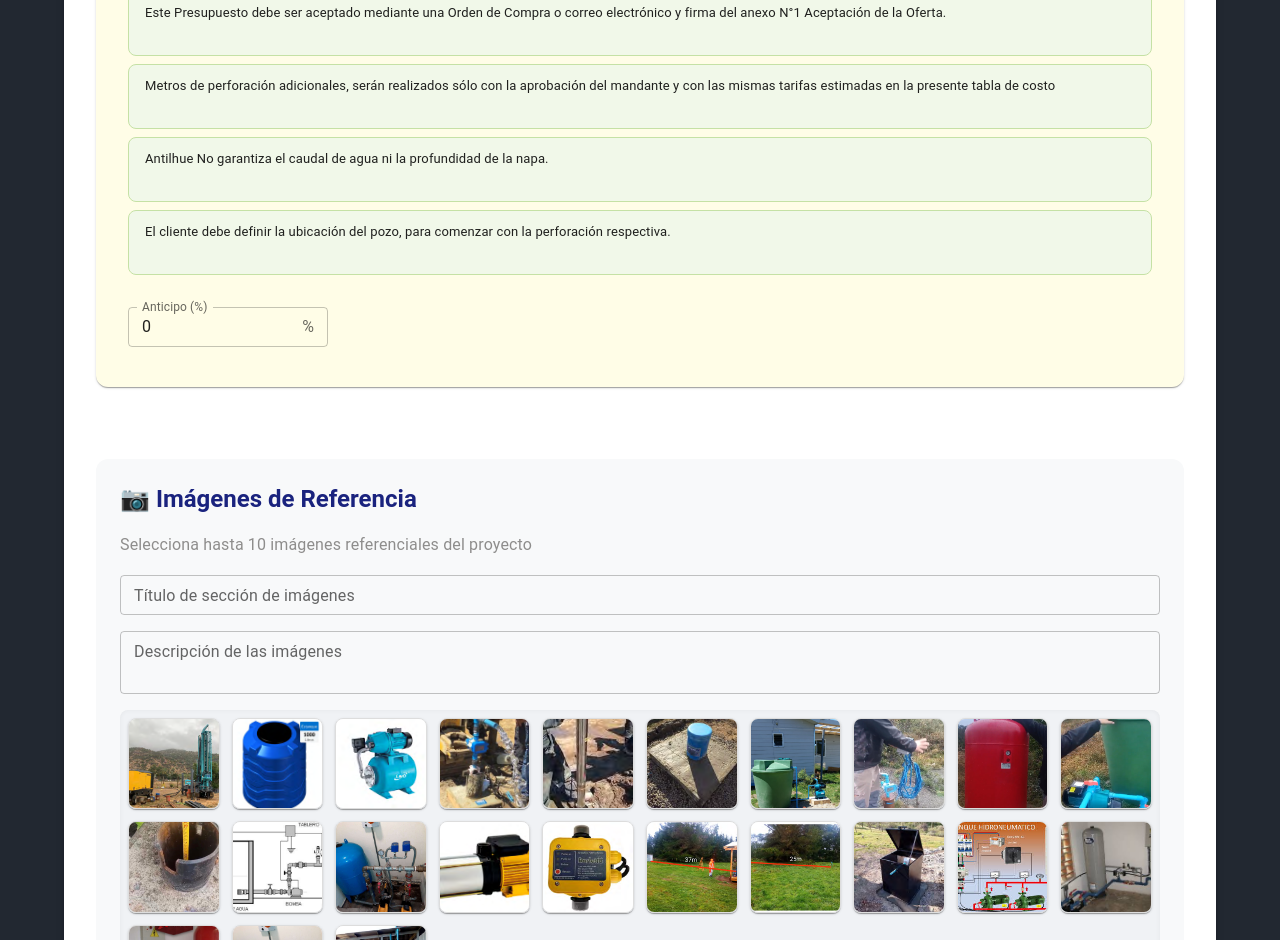
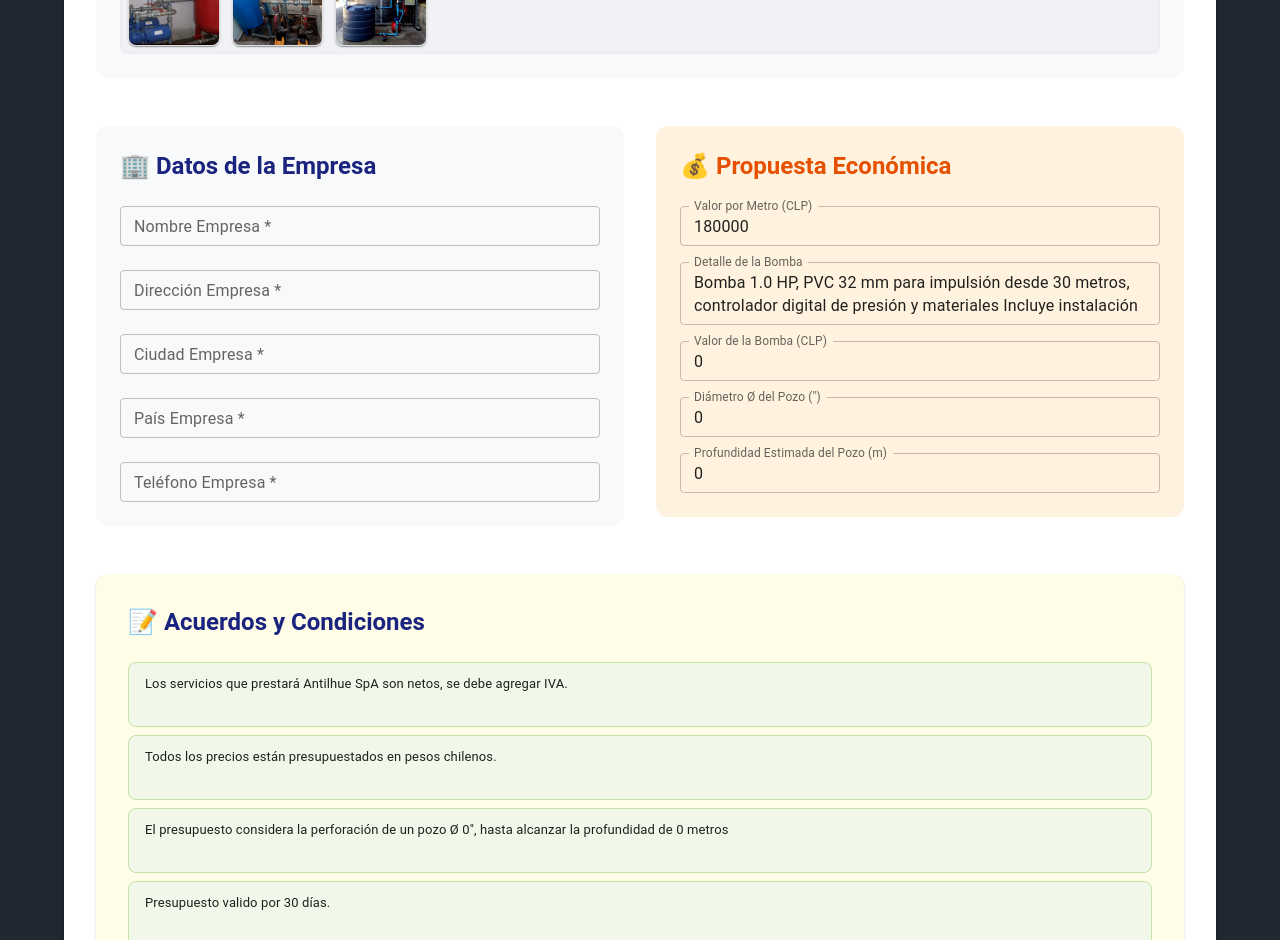
Before and after one commit to AntilhueTeam/frontend_general, a Next.js app: page /cotizacion/crear in a window 1280 px wide. Shown: the part 1860-2800 px from the top of the page. Built offline with nearby package versions, Linux system fonts and the light colour scheme.

Commit message:
ultimos cambios

```diff
--- a/src/app/cotizacion/crear/page.tsx
+++ b/src/app/cotizacion/crear/page.tsx
@@ -1,5 +1,5 @@
 "use client"
-import React, { useState } from 'react';
+import React, { useEffect, useState } from 'react';
 import {
     AppBar,
     Toolbar,
@@ -87,6 +87,10 @@ type FormData = {
     valor_metro: number;
     valor_servicio: number;
     valor_bomba: number;
+    variante_metro: number;
+    n_profundidad: number;
+    detalle_bomba: string;
+
 
     columna_input_cero: string;
     columna_input_uno: string;
@@ -98,6 +102,19 @@ type FormData = {
 
 };
 
+const acuerdosTemplate = [
+    'Los servicios que prestará Antilhue SpA son netos, se debe agregar IVA.',
+    'Todos los precios están presupuestados en pesos chilenos.',
+    'El presupuesto considera la perforación de un pozo Ø <variante_metro>, hasta alcanzar la profundidad de <n_profundidad> metros',
+    'Presupuesto valido por 30 días.',
+    'Antilhue no cuenta con un estudio de suelos, proporcionado por el Mandante, donde se indique las características del terreno, por lo que la empresa no responde por la calidad del suelo que impida la ejecución de los trabajos.',
+    'La presente cotización no contempla Obras de Drenaje, que puedan ser necesarias para contener posibles afloramientos de agua, por la boca del pozo.',
+    'Este Presupuesto debe ser aceptado mediante una Orden de Compra o correo electrónico y firma del anexo N°1 Aceptación de la Oferta.',
+    'Metros de perforación adicionales, serán realizados sólo con la aprobación del mandante y con las mismas tarifas estimadas en la presente tabla de costo',
+    'Antilhue No garantiza el caudal de agua ni la profundidad de la napa.',
+    'El cliente debe definir la ubicación del pozo, para comenzar con la perforación respectiva.'
+];
+
 export default function SolicitudCotizacion() {
     const router = useRouter();
     const [selectedImages, setSelectedImages] = useState<File[]>([]);
@@ -107,9 +124,12 @@ export default function SolicitudCotizacion() {
 
         nombre_cliente: '',
         numero_revision: 'A',
-        valor_metro: 0,
+        valor_metro: 180000,
         valor_servicio: 0,
         valor_bomba: 0,
+        variante_metro: 0,
+        detalle_bomba: 'Bomba 1.0 HP, PVC 32 mm para impulsión desde 30 metros, controlador digital de presión y materiales Incluye instalación y garantía de la bomba por 1 año.',
+        n_profundidad: 0,
         flechas: [],
         columna_input_cero: '',
         columna_input_uno: '',
@@ -136,7 +156,6 @@ export default function SolicitudCotizacion() {
         requiere_respuesta: false,
         aportes_cliente: ['', '', ''],
         aportes_antilhue: ['', '', ''],
-        acuerdo1: 'El presupuesto considera la perforación de un pozo Ø <variante_metro>, hasta alcanzar la profundidad de <n_profundidad> metros',
         acuerdos: [
             'Los servicios que prestará Antilhue SpA son netos, se debe agregar IVA.',
             'Todos los precios están presupuestados en pesos chilenos.',
@@ -264,31 +283,22 @@ export default function SolicitudCotizacion() {
         }));
     };
 
-    const renderTextWithInput = (text: string) => {
-        return text.split('<').map((part, index) => {
-            if (part.includes('>')) {
-                const variable = part.split('>')[0];
-                return (
-                    <span key={index}>
-                        <TextField
-                            value={formData[variable] || ''}
-                            name={variable}
-                            onChange={handleChange}
-                            size="small"
-                            sx={{
-                                backgroundColor: '#f1f8e9',
-                                marginLeft: 1,
-                                width: 'auto',
-                                fontWeight: 'bold',
-                            }}
-                        />
-                        {part.split('>')[1]}
-                    </span>
-                );
-            }
-            return part;
-        });
-    };
+
+    function generarAcuerdos(template: string[], variante_metro: number, n_profundidad: number): string[] {
+        return template.map(linea =>
+            linea
+                .replace(/<variante_metro>/g, `${variante_metro}"`)
+                .replace(/<n_profundidad>/g, n_profundidad.toString())
+        );
+    }
+
+    useEffect(() => {
+        const acuerdosActualizados = generarAcuerdos(acuerdosTemplate, formData.variante_metro, formData.n_profundidad);
+        setFormData(prev => ({
+            ...prev,
+            acuerdos: acuerdosActualizados
+        }));
+    }, [formData.variante_metro, formData.n_profundidad]);
 
     return (
         <LocalizationProvider dateAdapter={AdapterDateFns}>
@@ -361,7 +371,7 @@ export default function SolicitudCotizacion() {
                                         </Typography>
                                         <TextField
                                             fullWidth
-                                            label="Nombre/RUT del cliente *"
+                                            label="Nombre del cliente *"
                                             variant="outlined"
                                             size="small"
                                             sx={{ mb: 3 }}
@@ -520,64 +530,6 @@ export default function SolicitudCotizacion() {
 
 
 
-                                {/* Sección Acuerdos */}
-                                <Grid size={{ xs: 12 }}>
-                                    <Paper sx={{ p: 4, borderRadius: 3, bgcolor: '#fffde7' }}>
-                                        <Typography variant="h5" sx={{ fontWeight: 600, mb: 3, color: '#1a237e' }}>
-                                            📝 Acuerdos y Condiciones
-                                        </Typography>
-
-                                        <Grid container spacing={1} sx={{ mb: 2 }}>
-                                            {formData.acuerdos.map((item, i) => (
-                                                <Grid size={{ xs: 12 }} key={i}>
-                                                    <Paper
-                                                        variant="outlined"
-                                                        sx={{
-                                                            p: 1,
-                                                            borderRadius: 2,
-                                                            backgroundColor: '#f1f8e9',
-                                                            borderColor: '#c5e1a5',
-                                                        }}
-                                                    >
-                                                        <TextField
-                                                            fullWidth
-                                                            multiline
-                                                            minRows={2}
-                                                            variant="standard"
-                                                            value={item}
-                                                            onChange={(e) => {
-                                                                const nuevosAcuerdos = [...formData.acuerdos];
-                                                                nuevosAcuerdos[i] = e.target.value;
-                                                                setFormData({ ...formData, acuerdos: nuevosAcuerdos });
-                                                            }}
-                                                            InputProps={{
-                                                                disableUnderline: true,
-                                                                sx: { fontSize: 13, px: 1 },
-                                                            }}
-                                                        />
-                                                    </Paper>
-                                                </Grid>
-                                            ))}
-                                        </Grid>
-
-
-                                        <TextField
-                                            fullWidth
-                                            label="Anticipo (%)"
-                                            variant="outlined"
-                                            size="small"
-                                            sx={{ maxWidth: 200 }}
-                                            InputProps={{
-                                                endAdornment: <InputAdornment position="end">%</InputAdornment>,
-                                            }}
-                                            name="anticipo"
-                                            value={formData.anticipo}
-                                            onChange={handleChange}
-                                            type="number"
-                                            margin="normal"
-                                        />
-                                    </Paper>
-                                </Grid>
 
 
 
@@ -781,7 +733,7 @@ export default function SolicitudCotizacion() {
                                             />
                                             <TextField
                                                 fullWidth
-                                                label="Región Empresa *"
+                                                label="Ciudad Empresa *"
                                                 size="small"
                                                 name="region_empresa"
                                                 value={formData.region_empresa}
@@ -828,12 +780,14 @@ export default function SolicitudCotizacion() {
 
                                             <TextField
                                                 fullWidth
-                                                label="Valor del Servicio Total (CLP)"
-                                                type="number"
+                                                label="Detalle de la Bomba"
+                                                type="text"
                                                 size="small"
-                                                name="valor_servicio"
-                                                value={formData.valor_servicio}
+                                                name="detalle_bomba"
+                                                value={formData.detalle_bomba}
                                                 onChange={handleChange}
+                                                multiline
+                                                rows={2}
                                                 sx={{ mb: 2 }}
                                             />
 
@@ -845,9 +799,91 @@ export default function SolicitudCotizacion() {
                                                 name="valor_bomba"
                                                 value={formData.valor_bomba}
                                                 onChange={handleChange}
+                                                sx={{ mb: 2 }}
+                                            />
+
+                                            <TextField
+                                                fullWidth
+                                                label='Diámetro Ø del Pozo (")'
+                                                type="number"
+                                                size="small"
+                                                name="variante_metro"
+                                                value={formData.variante_metro}
+                                                onChange={handleChange}
+                                                sx={{ mb: 2 }}
+                                            />
+
+                                            <TextField
+                                                fullWidth
+                                                label="Profundidad Estimada del Pozo (m)"
+                                                type="number"
+                                                size="small"
+                                                name="n_profundidad"
+                                                value={formData.n_profundidad}
+                                                onChange={handleChange}
                                             />
                                         </Paper>
                                     </Grid>
+
+                                </Grid>
+
+                                {/* Sección Acuerdos */}
+                                <Grid size={{ xs: 12 }}>
+                                    <Paper sx={{ p: 4, borderRadius: 3, bgcolor: '#fffde7' }}>
+                                        <Typography variant="h5" sx={{ fontWeight: 600, mb: 3, color: '#1a237e' }}>
+                                            📝 Acuerdos y Condiciones
+                                        </Typography>
+
+                                        <Grid container spacing={1} sx={{ mb: 2 }}>
+                                            {formData.acuerdos.map((item, i) => (
+                                                <Grid size={{ xs: 12 }} key={i}>
+                                                    <Paper
+                                                        variant="outlined"
+                                                        sx={{
+                                                            p: 1,
+                                                            borderRadius: 2,
+                                                            backgroundColor: '#f1f8e9',
+                                                            borderColor: '#c5e1a5',
+                                                        }}
+                                                    >
+                                                        <TextField
+                                                            fullWidth
+                                                            multiline
+                                                            minRows={2}
+                                                            variant="standard"
+                                                            value={item}
+                                                            onChange={(e) => {
+                                                                const nuevosAcuerdos = [...formData.acuerdos];
+                                                                nuevosAcuerdos[i] = e.target.value;
+                                                                setFormData({ ...formData, acuerdos: nuevosAcuerdos });
+                                                            }}
+                                                            InputProps={{
+                                                                disableUnderline: true,
+                                                                sx: { fontSize: 13, px: 1 },
+                                                            }}
+                                                        />
+                                                    </Paper>
+                                                </Grid>
+                                            ))}
+                                        </Grid>
+
+
+                                        <TextField
+                                            fullWidth
+                                            label="Anticipo (%)"
+                                            variant="outlined"
+                                            size="small"
+                                            sx={{ maxWidth: 200 }}
+                                            InputProps={{
+                                                endAdornment: <InputAdornment position="end">%</InputAdornment>,
+                                            }}
+                                            name="anticipo"
+                                            value={formData.anticipo}
+                                            onChange={handleChange}
+                                            type="number"
+                                            margin="normal"
+                                        />
+                                    </Paper>
                                 </Grid>
 
                                 {/* Sección Firma */}
--- a/src/app/cotizacion/crear/pdf/PDFApp.tsx
+++ b/src/app/cotizacion/crear/pdf/PDFApp.tsx
@@ -31,6 +31,9 @@ interface FormData {
     valor_servicio:number;
     valor_bomba:number;
     anticipo:number;
+    variante_metro: number;
+    n_profundidad: number;
+    detalle_bomba: string;
 
     columna_input_cero: string;
     columna_input_uno: string;
```
Also changed, not shown: src/app/cotizacion/crear/pdf/mypdf.tsx (+63 -21 lines), public/assets/images/cotizacion_images/22.jpeg (deleted), 1 other file (tests, documents, lock files or other folders).
